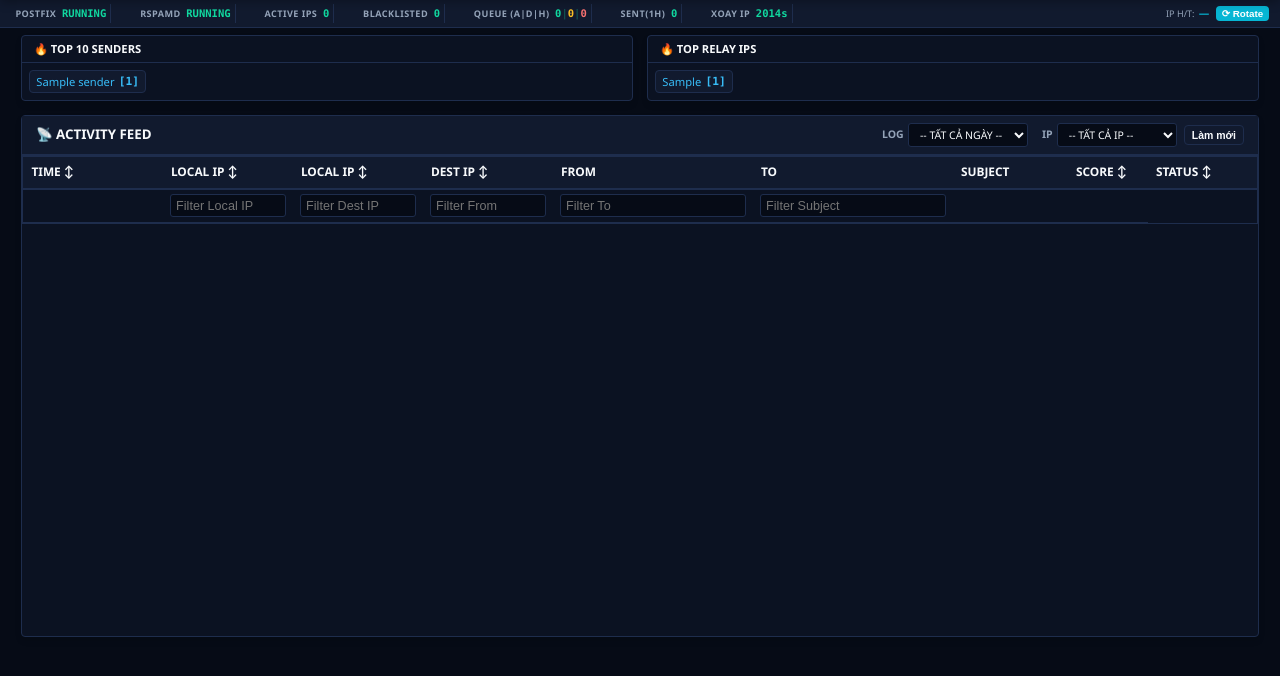
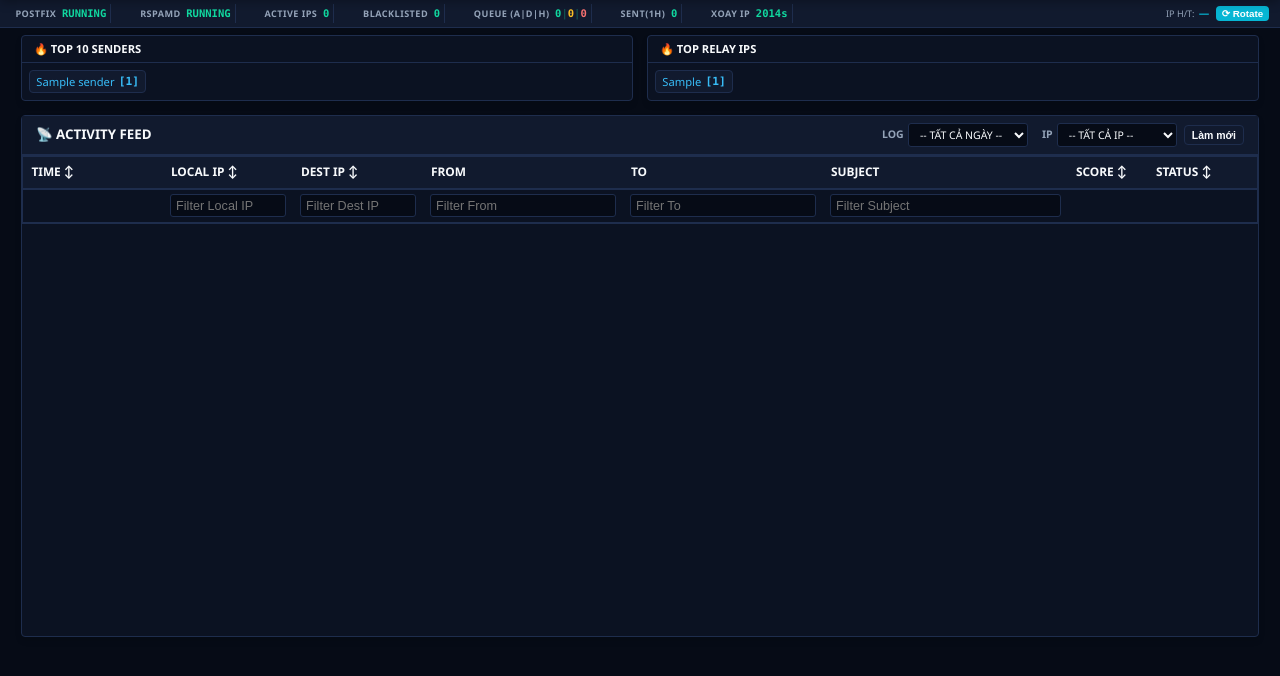
Before and after one commit to Vo-Hoa-Thuan/Postfix-Outbound-Relay, a FastAPI app: template templates/dashboard.html in a window 1280 px wide. Shown: the part 64-740 px from the top of the page. Run offline with FastAPI, Linux system fonts and the light colour scheme; the template is opened without the code that fills it: most values are stand-ins (such as "Sample title", 1, 10 or a date in 2020); some web fonts are replaced.

Commit message:
Fix table Layout Shift

```diff
--- a/templates/dashboard.html
+++ b/templates/dashboard.html
@@ -111,7 +111,6 @@
             <thead style="position: sticky; top: 0; z-index: 10;">
                 <tr>
                     <th style="width: 140px; cursor: pointer;" onclick="sortTable(0)">TIME ↕</th>
-                    <th style="width: 130px; cursor: pointer;" onclick="sortTable(1)">LOCAL IP ↕</th>
                     <th style="width: 130px; cursor: pointer;" onclick="sortTable(1)">LOCAL IP ↕</th>
                     <th style="width: 130px; cursor: pointer;" onclick="sortTable(2)">DEST IP ↕</th>
                     <th style="width: 200px;">FROM</th>
```
